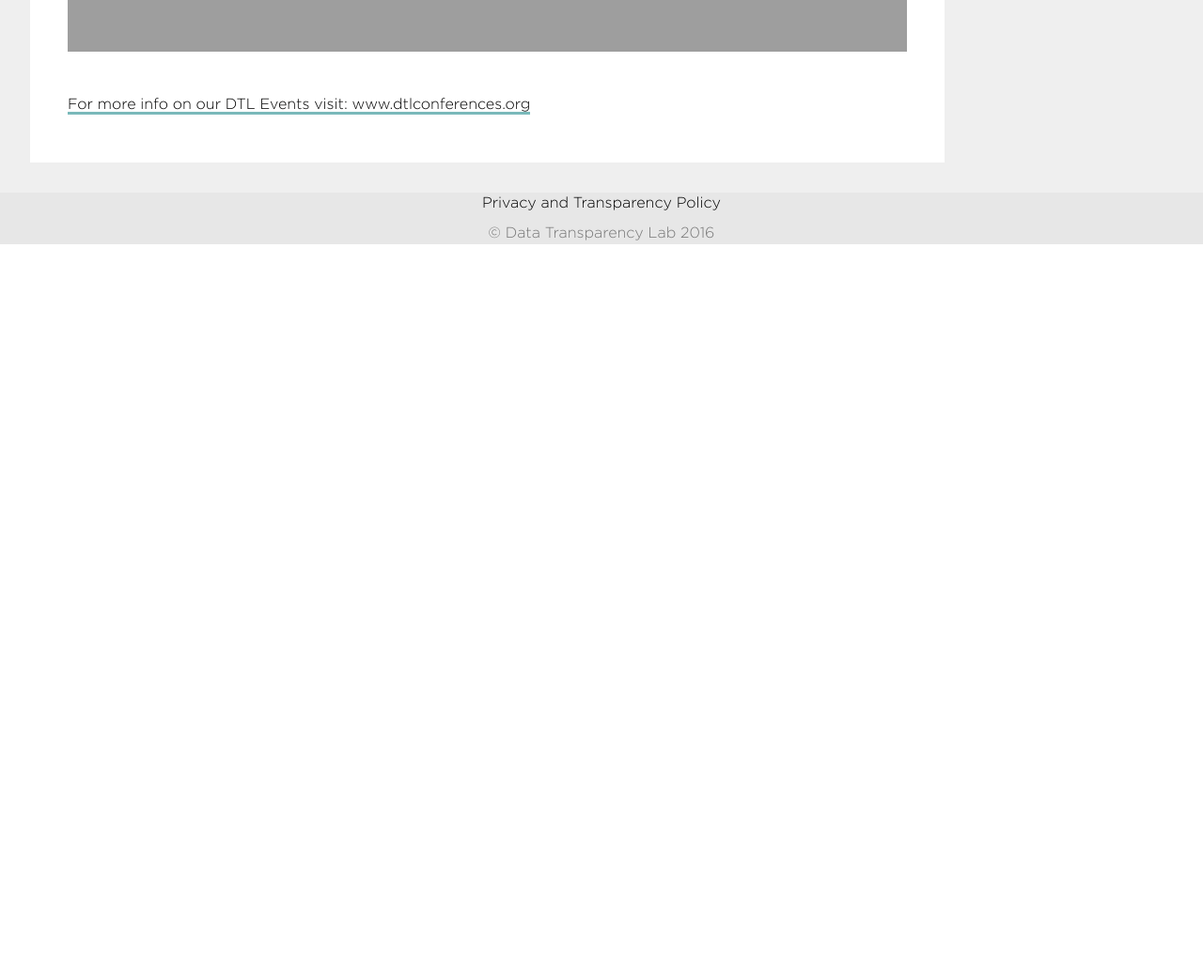
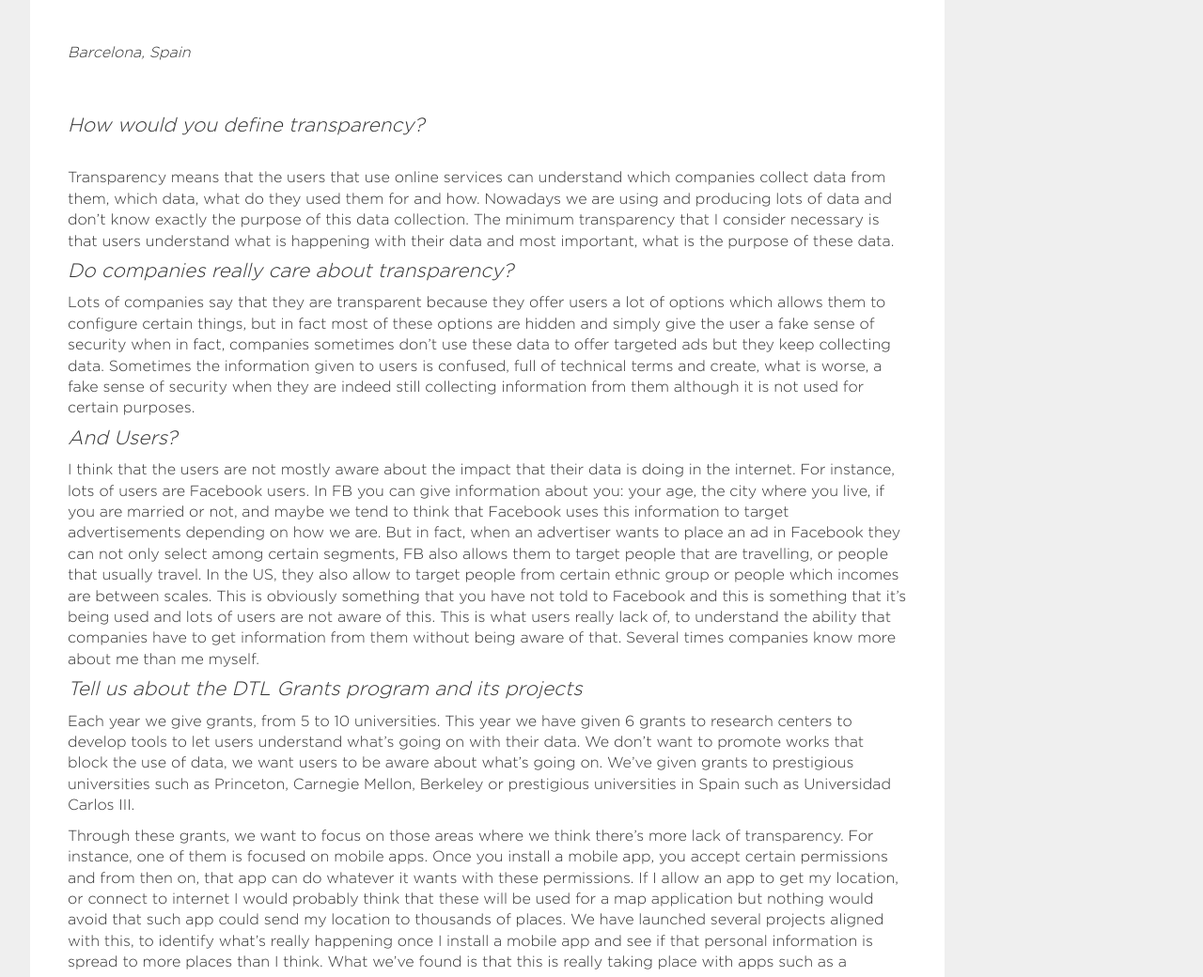
Before and after one commit to datatransparencylab/datatransparencylab.github.io, a Jekyll site: the page built from _posts/2017-02-14-dtlTalks-danielColoma.md, in a window 1280 px wide and 1400 px high, scrolled down 421 px. Shown: the part 360-1400 px from the top of the window at 94% size. Built offline with Jekyll 4.4.1, drawn with Linux system fonts in a browser that asks for light colours; some web fonts are replaced; comment, search, counter and statistics services are not loaded; before the commit the page ends 1051 px from its top, so only the background shows below that; some of the changed text lies outside the part shown; grey boxes are pictures that could not be loaded.

Commit message:
updated dani's interview page

```diff
--- a/_posts/2017-02-14-dtlTalks-danielColoma.md
+++ b/_posts/2017-02-14-dtlTalks-danielColoma.md
@@ -21,9 +21,6 @@
 </div>
 
 <div class="post-body">
-
-<p><span style="font-style:italic;">Barcelona, Spain </span></p>
-<br>
 <div class="row">
 				 <div class="col-sm-12">
 
@@ -36,11 +33,54 @@
 				 </div>
 			</div>
 			<br><br>
+			<p><span style="font-style:italic;">Barcelona, Spain </span></p>
+			<br><br>
+			<p><em>How would you define transparency?</em></p>
+
+
+<br>
+
+<p>Transparency means that the users that use online services can understand which companies collect data from them, which data, what do they used them for and how. Nowadays we are using and producing lots of data and don’t know exactly the purpose of this data collection. The minimum transparency that I consider necessary is that users understand what is happening with their data and most important, what is the purpose of these data.</p>
+
+<p><em>Do companies really care about transparency?</em></p>
+
+<p>Lots of companies say that they are transparent because they offer users a lot of options which allows them to configure certain things, but in fact most of these options are hidden and simply give the user a fake sense of security when in fact, companies sometimes don’t use these data to offer targeted ads but they keep collecting data. Sometimes the information given to users is confused, full of technical terms and create, what is worse, a fake sense of security when they are indeed still collecting information from them although it is not used for certain purposes.</p>
+
+
+<p><em>And Users?</em></p>
+
+<p>I think that the users are not mostly aware about the impact that their data is doing in the internet. For instance, lots of users are Facebook users. In FB you can give information about you: your age, the city where you live, if you are married or not, and maybe we tend to think that Facebook uses this information to target advertisements depending on how we are. But in fact, when an advertiser wants to place an ad in Facebook they can not only select among certain segments, FB also allows them to target people that are travelling, or people that usually travel. In the US, they also allow to target people from certain ethnic group or people which incomes are between scales. This is obviously something that you have not told to Facebook and this is something that it’s being used and lots of users are not aware of this. This is what users really lack of, to understand the ability that companies have to get information from them without being aware of that. Several times companies know more about me than me myself.</p>
+
+
+<p><em>Tell us about the DTL Grants program and its projects</em></p>
+
+<p>Each year we give grants, from 5 to 10 universities. This year we have given 6 grants to research centers to develop tools to let users understand what’s going on with their data. We don’t want to promote works that block the use of data, we want users to be aware about what’s going on. We’ve given grants to prestigious universities such as Princeton, Carnegie Mellon, Berkeley or prestigious universities in Spain such as Universidad Carlos III.</p>
+
+<p>Through these grants, we want to focus on those areas where we think there’s more lack of transparency. For instance, one of them is focused on mobile apps. Once you install a mobile app, you accept certain permissions and from then on, that app can do whatever it wants with these permissions. If I allow an app to get my location, or connect to internet I would probably think that these will be used for a map application but nothing would avoid that such app could send my location to thousands of places. We have launched several projects aligned with this, to identify what’s really happening once I install a mobile app and see if that personal information is spread to more places than I think. What we’ve found is that this is really taking place with apps such as a flashlight which sends my device ID to eleven different places.</p>
+
+<p>We have also worked a lot in the advertising scope, trying to let users understand how online advertising works. The project from Carlos III university aims to let users understand how much money Facebook gets each time they are watching an ad or every time they click on an ad.</p>
+
+<p>We have also put a lot of emphasis on tracking techniques. Each day there are more online tracking techniques, more sophisticated and with less control for users. Other projects are working to offer tools to let users understand when such techniques are being used and with what purpose, so they can have the chance to know when companies use techniques to know what they are doing. For instance, one of the most common techniques is fingerprinting and we have developed the first online census that analyzes which websites are using these techniques.</p>
+
+<p>In the DTL website (www.datatransparency.org) you can have access to all the information about the projects, source code, the tools that are already available and even the data we are collecting, so any researcher, end user or journalist can have access and see what can be done with them.</p>
+
+<p><em>Which will be the main topics for the upcoming call for proposals?</em></p>
+
+<p>We are still detailing the profile of the grants that we are going to launch but we will keep working on the same areas because there is still a lot to be done: the advertising and tracking scope and mobile apps. That would be in my opinion the three main areas where transparency is more needed.</p>
 <!-- <p><a href="http://dtlconferences.org/">DTL2015</a> gathered world-class researchers, industry leaders, policymakers, developers and communicators who are leading the development of an Internet that is more respectful to personal data online.
 Over 20 presentations of cutting-edge research, panels, and discussions surrounding the future of personal data and data transparency online.
 The hub of this effort is the Data Transparency Lab, a community effort founded by MIT Connection Science, Mozilla Foundation, Open Data Institute and Telefónica.</p> -->
+
+<br>
 <p><a href="http://dtlconferences.org/">For more info on our DTL Events visit: www.dtlconferences.org</a></p>
+<div class="row">
+	<div class="col-sm-12">
+				<!-- link a la imagen -->
+		<img class="img-responsive" title="" src="/images/2016-jumbologo.png">
 
+
+	</div>
+	</div>
 
 
 <!-- close post body -->
```
